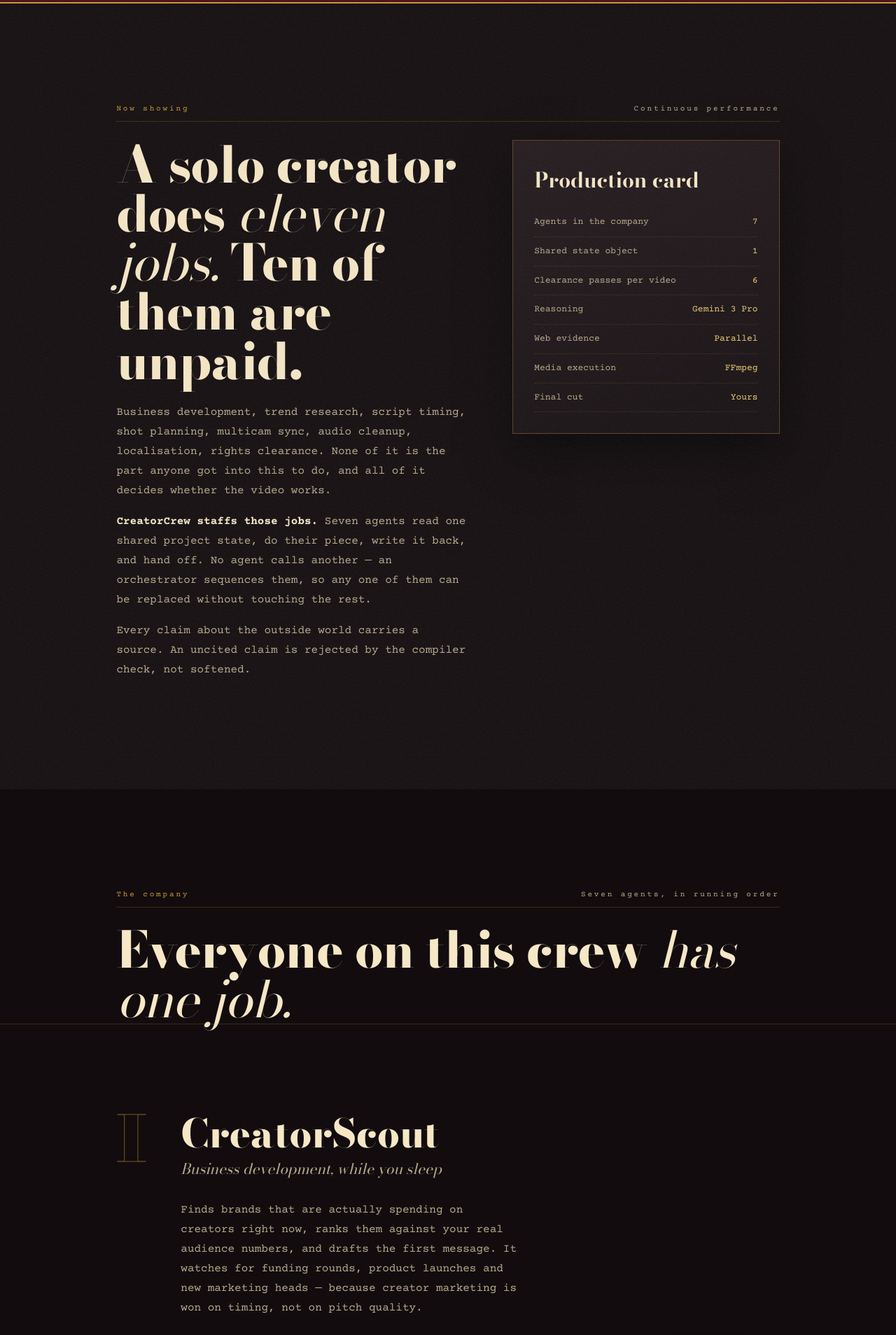
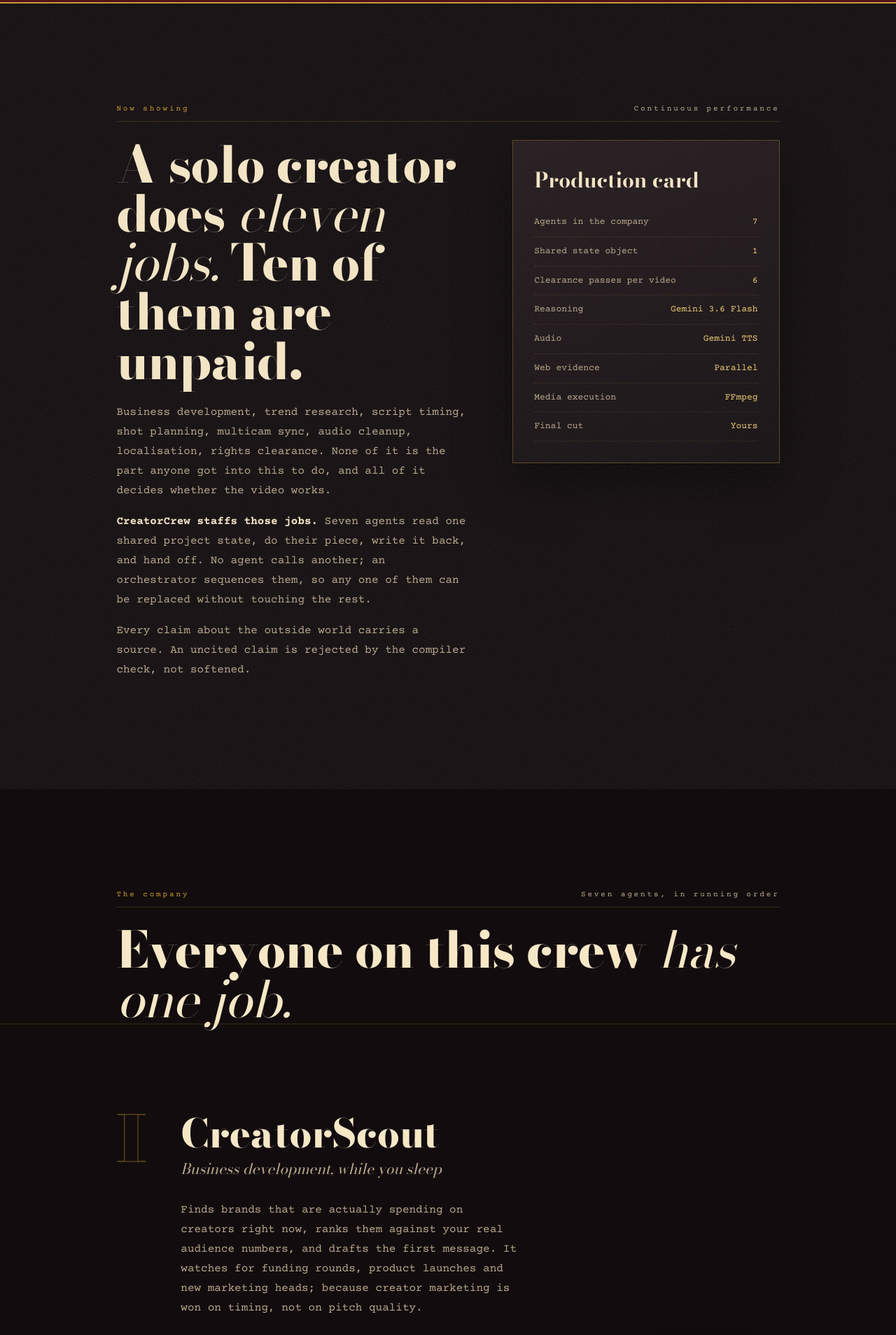
Before and after one commit to AtharvaDeokar21/AgenticCinema, a Next.js app in the folder frontend/: page / in a window 1280 px wide. Shown: the part 880-2788 px from the top of the page at 70% size. Built offline with nearby package versions, Linux system fonts and the light colour scheme.

Commit message:
Adding final frontend

```diff
--- a/frontend/app/green-room/page.js
+++ b/frontend/app/green-room/page.js
@@ -4,7 +4,7 @@ import ChatRoom from "@/components/chat/ChatRoom";
 import "./green-room.css";
 
 export const metadata = {
-  title: "The Green Room — Agentic Cinema",
+  title: "The Green Room - Agentic Cinema",
   description:
     "Talk to the crew. Bring footage, a voice note, a still or a brief, and the job goes to whichever agent it belongs to.",
 };
--- a/frontend/app/layout.js
+++ b/frontend/app/layout.js
@@ -19,7 +19,7 @@ const sheet = Courier_Prime({
 });
 
 export const metadata = {
-  title: "CreatorCrew — seven agents, one crew",
+  title: "CreatorCrew: seven agents, one crew",
   description:
     "An agentic production studio for solo creators. Finds the deal, times the script, plans the shot, syncs the audio, dubs it, and clears the rights before it costs a reshoot.",
 };
--- a/frontend/components/NowShowing.jsx
+++ b/frontend/components/NowShowing.jsx
@@ -2,7 +2,8 @@ const productionCard = [
   ["Agents in the company", "7"],
   ["Shared state object", "1"],
   ["Clearance passes per video", "6"],
-  ["Reasoning", "Gemini 3 Pro"],
+  ["Reasoning", "Gemini 3.6 Flash"],
+  ["Audio","Gemini TTS"],
   ["Web evidence", "Parallel"],
   ["Media execution", "FFmpeg"],
   ["Final cut", "Yours"],
@@ -30,7 +31,7 @@ export default function NowShowing() {
             <p>
               <strong>CreatorCrew staffs those jobs.</strong> Seven agents read one shared
               project state, do their piece, write it back, and hand off. No agent calls
-              another — an orchestrator sequences them, so any one of them can be replaced
+              another; an orchestrator sequences them, so any one of them can be replaced
               without touching the rest.
             </p>
             <p>
--- a/frontend/data/agents.js
+++ b/frontend/data/agents.js
@@ -5,13 +5,13 @@ export const agents = [
     name: "CreatorScout",
     role: "Business development, while you sleep",
     body:
-      "Finds brands that are actually spending on creators right now, ranks them against your real audience numbers, and drafts the first message. It watches for funding rounds, product launches and new marketing heads — because creator marketing is won on timing, not on pitch quality.",
+      "Finds brands that are actually spending on creators right now, ranks them against your real audience numbers, and drafts the first message. It watches for funding rounds, product launches and new marketing heads; because creator marketing is won on timing, not on pitch quality.",
     prop: "megaphone",
     bottleneck:
       "Unpaid hours on a market you can't see into, and a launch window missed by a week.",
     callsheet: [
       ["Reads", "Audience split, rate floor, exclusivity ledger, eight-week capacity"],
-      ["Uses", "Parallel FindAll, Task, Entity Search, Monitor"],
+      ["Uses", "Parallel Monitor API"],
       ["Returns", "A ranked queue where every entry argues its own case, with citations"],
       ["Never", "Signs. Agrees to exclusivity. Invents a fee."],
     ],
@@ -27,7 +27,7 @@ export const agents = [
       "Scrolling for an hour to guess if a topic is dead, then filming 90 seconds for a 60-second slot.",
     callsheet: [
       ["Reads", "Your brief or a voice note, plus your own past transcripts"],
-      ["Uses", "Parallel Search and Monitor, grounded on your back catalogue"],
+      ["Uses", "Parallel Search API, Gemini multimodal reasoning"],
       ["Returns", "Per-beat timecodes, delivery notes, on-screen text, visual cues"],
       ["Also", "Re-times every downstream timestamp when you edit a line"],
     ],
@@ -37,13 +37,13 @@ export const agents = [
     name: "Storyboard",
     role: "Answers \u201cwhat does this look like\u201d",
     body:
-      "Pulls content that already worked, extracts frames at every shot boundary, and reads how each one was actually lit and framed. Then it fits that to the gear in your room — a recommendation you can't execute is a defect, not an aspiration.",
+      "Pulls content that already worked, extracts frames at every shot boundary, and reads how each one was actually lit and framed. Then it fits that to the gear in your room; a recommendation you can't execute is a defect, not an aspiration.",
     prop: "camera",
     bottleneck:
       "Discovering in the edit that every shot is the same size and the background is distracting.",
     callsheet: [
       ["Reads", "The locked script, your cameras, lenses, lights, room and aspect ratio"],
-      ["Uses", "Parallel Search and Extract, FFmpeg scene detection, Gemini vision"],
+      ["Uses", "Parallel Search and Extract, FFmpeg scene detection"],
       ["Returns", "A shot plan keyed to script timecodes, plus three thumbnail variants"],
       ["Never", "Reproduces a reference frame. They're analysed, then discarded."],
     ],
@@ -53,13 +53,13 @@ export const agents = [
     name: "Syncer",
     role: "Puts every device on one timeline",
     body:
-      "No timecode box, no slate clap. It transcribes the camera's useless on-board audio and the good lav recording, matches the words, and reports the offset at several points across each clip — so drift shows up before you've cut the whole video, not after.",
+      "No timecode box, no slate clap. It transcribes the camera's useless on-board audio and the good lav recording, matches the words, and reports the offset at several points across each clip, so drift shows up before you've cut the whole video, not after.",
     prop: "waveform",
     bottleneck:
-      "\u201cIt was fine and then it went out of sync near the end\u201d — found after the edit was already done.",
+      "\u201cIt was fine and then it went out of sync near the end\u201d; found after the edit was already done.",
     callsheet: [
       ["Reads", "Every camera clip, phone B-roll, and the continuous recorder file"],
-      ["Uses", "FFprobe, FFmpeg, Gemini timestamped transcription — no waveform maths"],
+      ["Uses", "FFprobe, FFmpeg, Gemini timestamped transcription; no waveform maths"],
       ["Returns", "A written map: what goes where, dead air to trim, pauses to keep"],
       ["Honest about", "Accuracy to the word, not the frame. You'll nudge by a frame or two."],
     ],
@@ -69,13 +69,13 @@ export const agents = [
     name: "Audio",
     role: "The difference between professional and homemade",
     body:
-      "Two ways in: generate the read with expressive TTS from the script's own delivery column, or clean the take you recorded. Either way Gemini decides where, and FFmpeg does it — denoise first, de-hum at 50\u00a0Hz for Indian mains, level-match speakers by measurement rather than by ear.",
+      "Two ways in: generate the read with expressive TTS from the script's own delivery column, or clean the take you recorded. Either way Gemini decides where, and FFmpeg does it: denoise first, de-hum at 50\u00a0Hz for Indian mains, level-match speakers by measurement rather than by ear.",
     prop: "microphone",
     bottleneck:
       "Mixing on the same headphones you recorded through, in the same room, with no engineer.",
     callsheet: [
       ["Reads", "The final script, or your recording plus the Syncer's timing map"],
-      ["Uses", "Gemini TTS, Lyria for beds and stings, FFmpeg for every actual cut"],
+      ["Uses", "Gemini TTS, FFmpeg for every actual cut"],
       ["Returns", "A clean master, separate stems, and a per-segment pass/fix/re-record verdict"],
       ["Never", "Fixes a writing problem by speeding up the voice"],
     ],
@@ -85,10 +85,10 @@ export const agents = [
     name: "Cultural Dub",
     role: "Localises. Does not translate.",
     body:
-      "A literal Hindi rendering of an English punchline isn't a Hindi punchline — it's a sentence where a joke used to be. Slang decays faster than any model's training data, so every idiom, meme and honorific gets checked against the live web before it's used, and screened for offence in the target region.",
+      "A literal Hindi rendering of an English punchline isn't a Hindi punchline, it's a sentence where a joke used to be. Slang decays faster than any model's training data, so every idiom, meme and honorific gets checked against the live web before it's used, and screened for offence in the target region.",
     prop: "masks",
     bottleneck:
-      "An agency engagement measured in weeks, costing more than the video earns — so it gets skipped.",
+      "An agency engagement measured in weeks, costing more than the video earns, so it gets skipped.",
     callsheet: [
       ["Reads", "The clean master, plus the geographies your analytics actually show"],
       ["Uses", "Parallel Search on a tight freshness policy, weekly per-locale monitors"],
@@ -107,8 +107,8 @@ export const agents = [
       "Invisible work everyone skips until it costs a takedown, a strike, or a breached contract.",
     callsheet: [
       ["Reads", "Whatever the previous agent produced, plus the running asset ledger"],
-      ["Uses", "Parallel Search and Extract — licence terms are usually PDFs"],
-      ["Returns", "Green, yellow, red — and a concrete substitute for every red"],
+      ["Uses", "Parallel Search and Extract; licence terms are usually PDFs"],
+      ["Returns", "Green, yellow, red and a concrete substitute for every red"],
       ["Catches", "The caf\u00e9 playlist under your dialogue, before the edit rather than after"],
     ],
   },
--- a/frontend/data/crew.js
+++ b/frontend/data/crew.js
@@ -1,14 +1,10 @@
 export const crew = [
-  ["Reasoning & multimodal", "Gemini 3 Pro", "Ranking, transcreation, video-plus-audio judgement"],
-  ["Agent framework", "Google ADK", "Tools, structured output, Agent Engine runtime"],
+  ["Reasoning & multimodal", "Gemini 3.6 Flash", "Ranking, transcreation, video-plus-audio judgement"],
   ["Web intelligence", "Parallel", "Search, Extract, Task, FindAll, Entity Search, Monitor"],
   ["Speech", "Gemini Flash TTS", "Audio tags, multi-speaker, SynthID watermark kept intact"],
-  ["Voice across languages", "Chirp Instant Custom Voice", "Ten seconds of reference, with a stored consent record"],
-  ["Score & effects", "Lyria", "Generated beds, so there is no licence question"],
-  ["Stills", "Imagen", "Thumbnails, concept art, storyboard panels"],
   ["Media execution", "FFmpeg & FFprobe", "Probing, VFR conforming, frame extraction, every cut and mix"],
   ["Contracts", "Pydantic", "One shared ProjectState. Agents never pass loose dictionaries."],
-  ["Service", "FastAPI on Cloud Run", "With Cloud Storage for media staging"],
+  ["Service", "FastAPI on Render", "For media staging"],
 ];
 
 export const houseRules = [
--- a/frontend/data/slateStages.js
+++ b/frontend/data/slateStages.js
@@ -3,7 +3,7 @@ export const slateStages = [
   { scene: "01", agent: "Orchestrator", dir: "YOU", state: "project_id",
     title: "Roll camera",
     line: "Click the slate to walk the pipeline, one stage at a time. Each agent reads the shared state, does its piece, and writes it back." },
-  { scene: "02", agent: "CreatorScout", dir: "ADK", state: "deal_context",
+  { scene: "02", agent: "CreatorScout", dir: "Platform", state: "deal_context",
     title: "Find the money first",
     line: "A creator who films first and finds a sponsor second has already lost the ability to place the integration well." },
   { scene: "03", agent: "ClearanceCheck", dir: "PASS 1", state: "clearance_report",
@@ -12,19 +12,19 @@ export const slateStages = [
   { scene: "04", agent: "Script Suggestor", dir: "AGENT STUDIO", state: "script",
     title: "Intent becomes a timed page",
     line: "Your rough script is 260 words, which is about 1:50. You're fifty seconds over \u2014 and here is the angle nobody has taken yet." },
-  { scene: "05", agent: "Storyboard", dir: "ADK", state: "storyboard",
+  { scene: "05", agent: "Storyboard", dir: "Platform", state: "storyboard",
     title: "What does this look like",
     line: "References analysed frame by frame, then fitted to the gear in your room. Move further from the wall; put a lamp behind you." },
   { scene: "06", agent: "You", dir: "YOU", state: "media_manifest",
     title: "Shoot it",
     line: "The setup list is limited to gear you already own. This is the step that stays human." },
-  { scene: "07", agent: "Syncer", dir: "ADK", state: "sync_report",
+  { scene: "07", agent: "Syncer", dir: "Platform", state: "sync_report",
     title: "Everything on one timeline",
     line: "Clip 02 is drifting \u2014 about 80ms over 3m40s. It will look fine at the start and wrong by the end. Split it and re-align." },
-  { scene: "08", agent: "Audio", dir: "ADK", state: "audio_master",
+  { scene: "08", agent: "Audio", dir: "Platform", state: "audio_master",
     title: "Make it sound paid for",
     line: "Denoise first. De-hum at 50Hz. Level-match the guest to the host by measurement. Turn breaths down, never delete them." },
-  { scene: "09", agent: "Cultural Dub", dir: "ADK", state: "dub_tracks",
+  { scene: "09", agent: "Cultural Dub", dir: "Platform", state: "dub_tracks",
     title: "Land the joke somewhere else",
     line: "The test is whether a native speaker laughs in the same place \u2014 not whether the word count matches." },
   { scene: "10", agent: "Final cut", dir: "YOU", state: "project complete",
```
